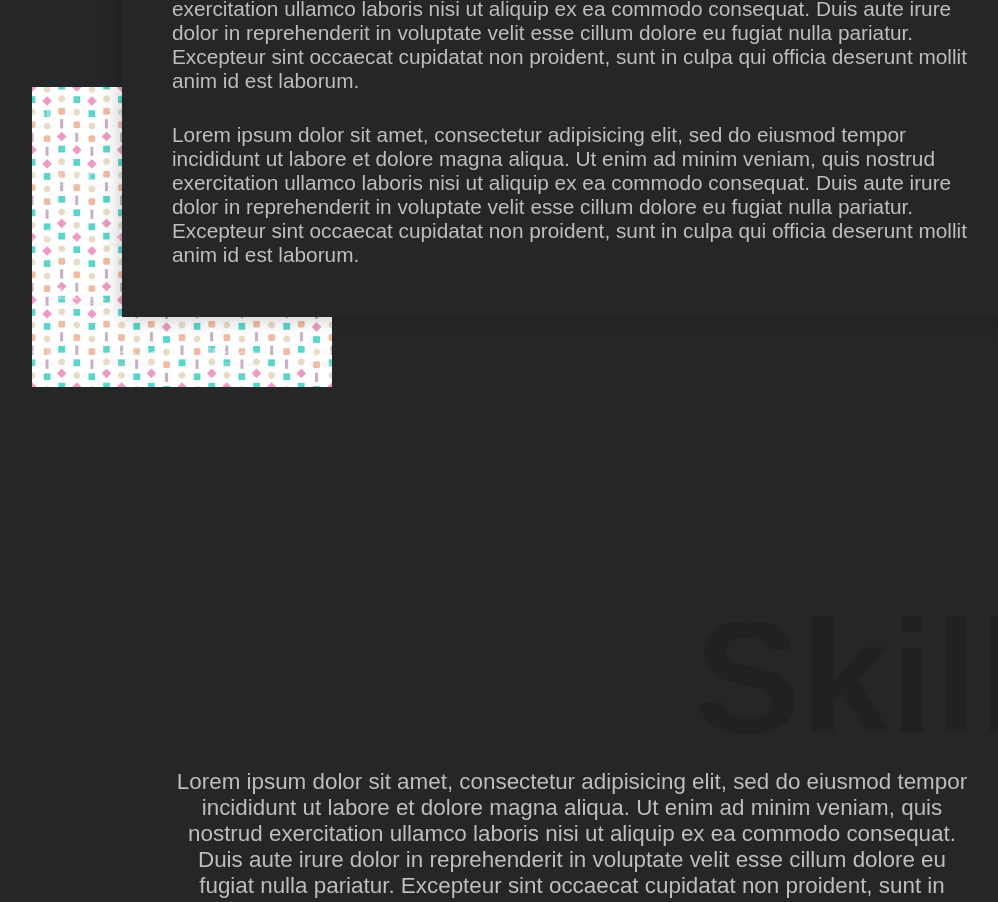
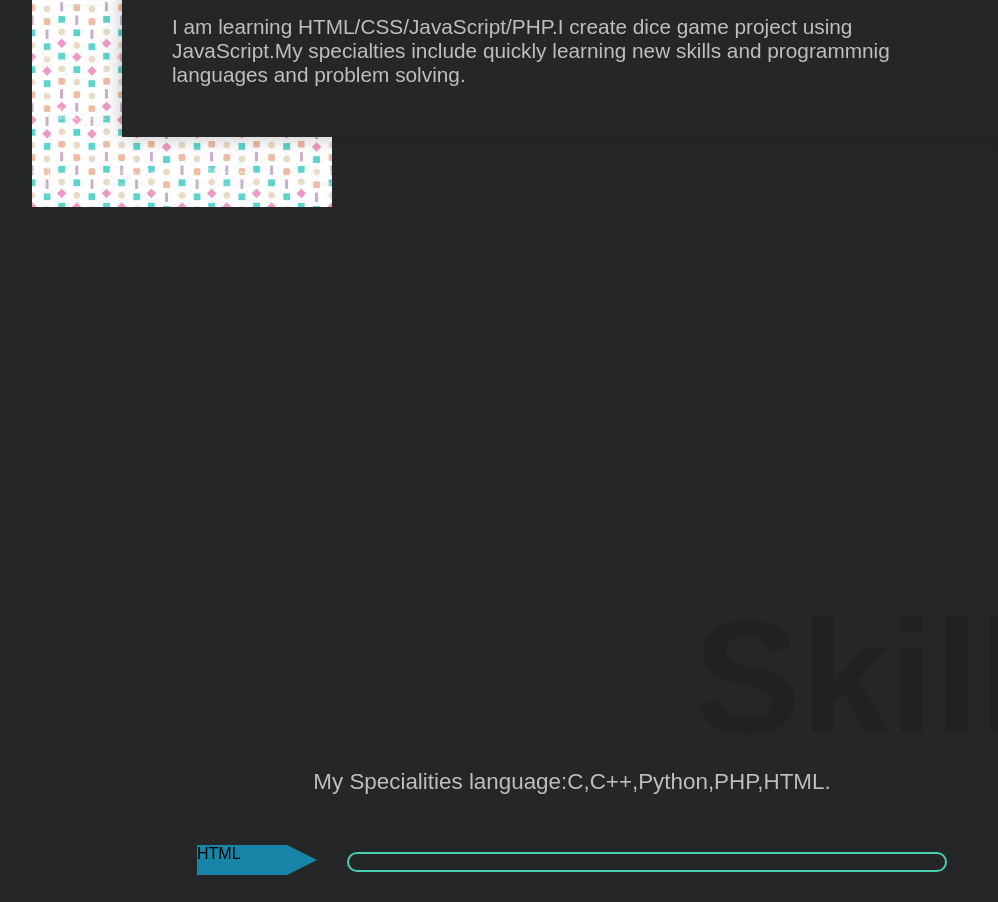
Before and after one commit to manikbadsha/myportfolio, a plain HTML site: page index.html in a window 1280 px wide. Shown: the part 896-1798 px from the top of the page, without its empty margins (68-1066 px from the left). Drawn offline with Linux system fonts and the light colour scheme.

Commit message:
Update index.html

```diff
--- a/index.html
+++ b/index.html
@@ -67,15 +67,15 @@
     <div class="container about" id="about">
       <h1>About</h1>
       <div class="about-me-info">
-        <p>Lorem ipsum dolor sit amet, consectetur adipisicing elit, sed do eiusmod tempor incididunt ut labore et dolore magna aliqua. Ut enim ad minim veniam, quis nostrud exercitation ullamco laboris nisi ut aliquip ex ea commodo consequat. Duis aute irure dolor in reprehenderit in voluptate velit esse cillum dolore eu fugiat nulla pariatur. Excepteur sint occaecat cupidatat non proident, sunt in culpa qui officia deserunt mollit anim id est laborum.</p>
-        <p>Lorem ipsum dolor sit amet, consectetur adipisicing elit, sed do eiusmod tempor incididunt ut labore et dolore magna aliqua. Ut enim ad minim veniam, quis nostrud exercitation ullamco laboris nisi ut aliquip ex ea commodo consequat. Duis aute irure dolor in reprehenderit in voluptate velit esse cillum dolore eu fugiat nulla pariatur. Excepteur sint occaecat cupidatat non proident, sunt in culpa qui officia deserunt mollit anim id est laborum.</p>
+          p>I am fresh graduate in CSE from Bangladesh.I love writing code and software development has been my passion.</p>
+        <p>I am learning HTML/CSS/JavaScript/PHP.I create dice game project using JavaScript.My specialties include quickly learning new skills and programmnig languages and problem solving.</p>
       </div>
       <img src="img/bad.jpg" alt="">
     </div>
 
     <div class="container skills" id="skills">
       <h1>Skills</h1>
-      <p class="skills-info">Lorem ipsum dolor sit amet, consectetur adipisicing elit, sed do eiusmod tempor incididunt ut labore et dolore magna aliqua. Ut enim ad minim veniam, quis nostrud exercitation ullamco laboris nisi ut aliquip ex ea commodo consequat. Duis aute irure dolor in reprehenderit in voluptate velit esse cillum dolore eu fugiat nulla pariatur. Excepteur sint occaecat cupidatat non proident, sunt in culpa qui officia deserunt mollit anim id est laborum.</p>
+      <p class="skills-info">My Specialities language:C,C++,Python,PHP,HTML.</p>
       <div class="html">
         <div class="tag-html">
           <p>HTML</p>
```
